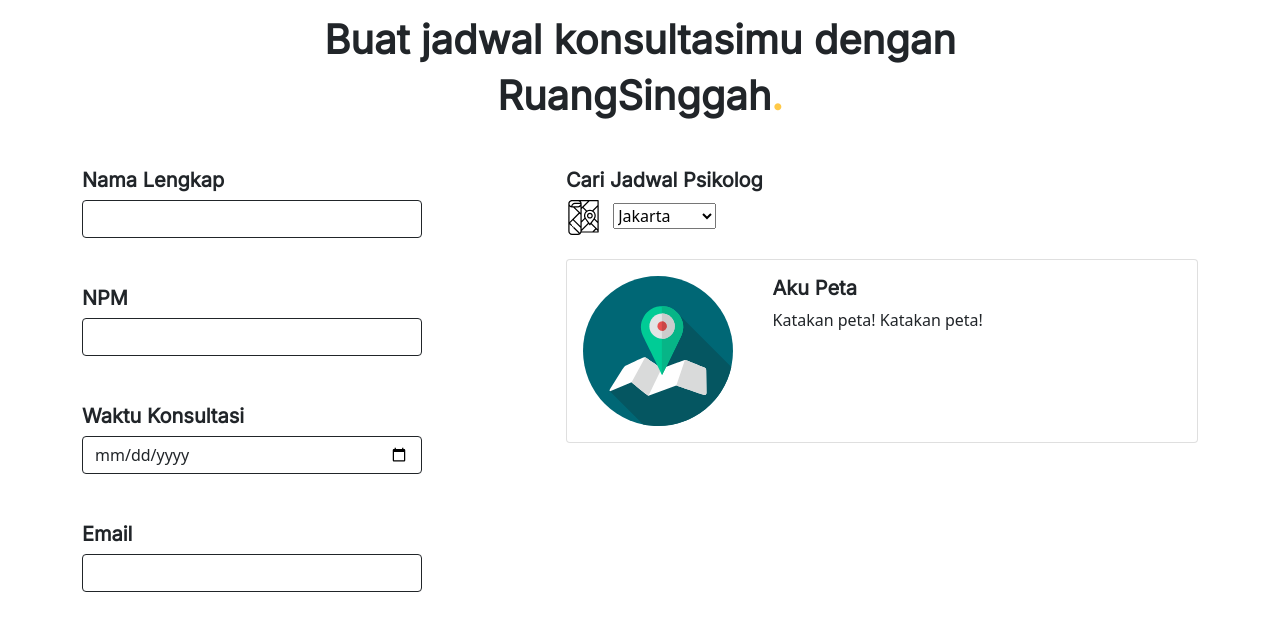
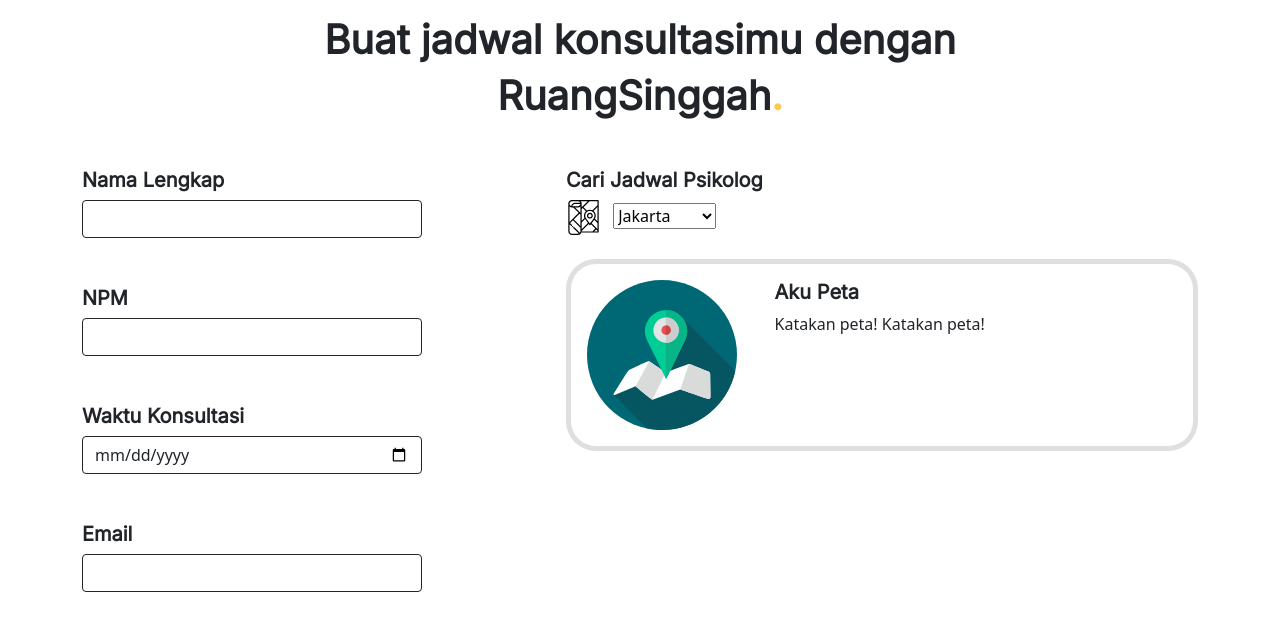
Before and after one commit to intervallie/tkpbp, a Django app: page /consultation/ in a window 1280 px wide. Shown: the top 631 px of the page. Run offline with Django 3.2, Linux system fonts and the light colour scheme.

Commit message:
TK Cons v0.1.1 adding some effect

```diff
--- a/consultation_form/static/css/consultation_form_index.css
+++ b/consultation_form/static/css/consultation_form_index.css
@@ -1,6 +1,10 @@
 h1, h5 {
     font-family: Inter, sans-serif;
     font-weight: bolder;
+}
+
+.cs-rounded-border {
+    border-radius: 30px !important;
 }
 
 .tk-color-yellow {
--- a/consultation_form/templates/consultation_form_index.html
+++ b/consultation_form/templates/consultation_form_index.html
@@ -48,7 +48,7 @@
             <option value="{{ city }}">{{ city }}</option>
             {% endfor %}
           </select>
-          <div class="card mt-4 mb-4">
+          <div class="card mt-4 mb-4 border-5 cs-rounded-border">
             <div class="row g-0">
               <div class="col-4 col-md-2 col-xl-3 m-3">
                 {% include "location-map-svgrepo-com.svg.html" %}
```
